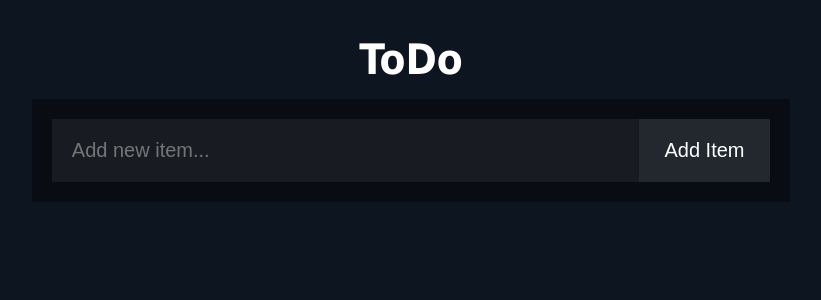
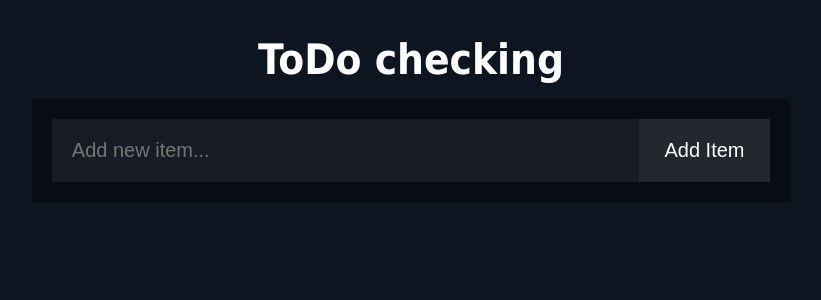
Before and after one commit to danielmeeusen/nodeToDo, a Node server app: page / in a window 1280 px wide. Shown: the top 300 px of the page, without its empty margins (229-1050 px from the left). Run offline with Node 20, Linux system fonts and the light colour scheme; data that the repository does not hold is empty; some libraries are stand-ins or nearby versions.

Commit message:
checking agian

```diff
--- a/views/todo.ejs
+++ b/views/todo.ejs
@@ -15,7 +15,7 @@
 </head>
 <body>
     <!-- <img class="banner" src="/assets/todo.svg" alt=""> -->
-    <h2>ToDo</h2>
+    <h2>ToDo checking</h2>
     <div id="todo-table">
         <form id="input-form">
             <input type="text" name="item" placeholder="Add new item..." autocomplete="off" required/>
```
